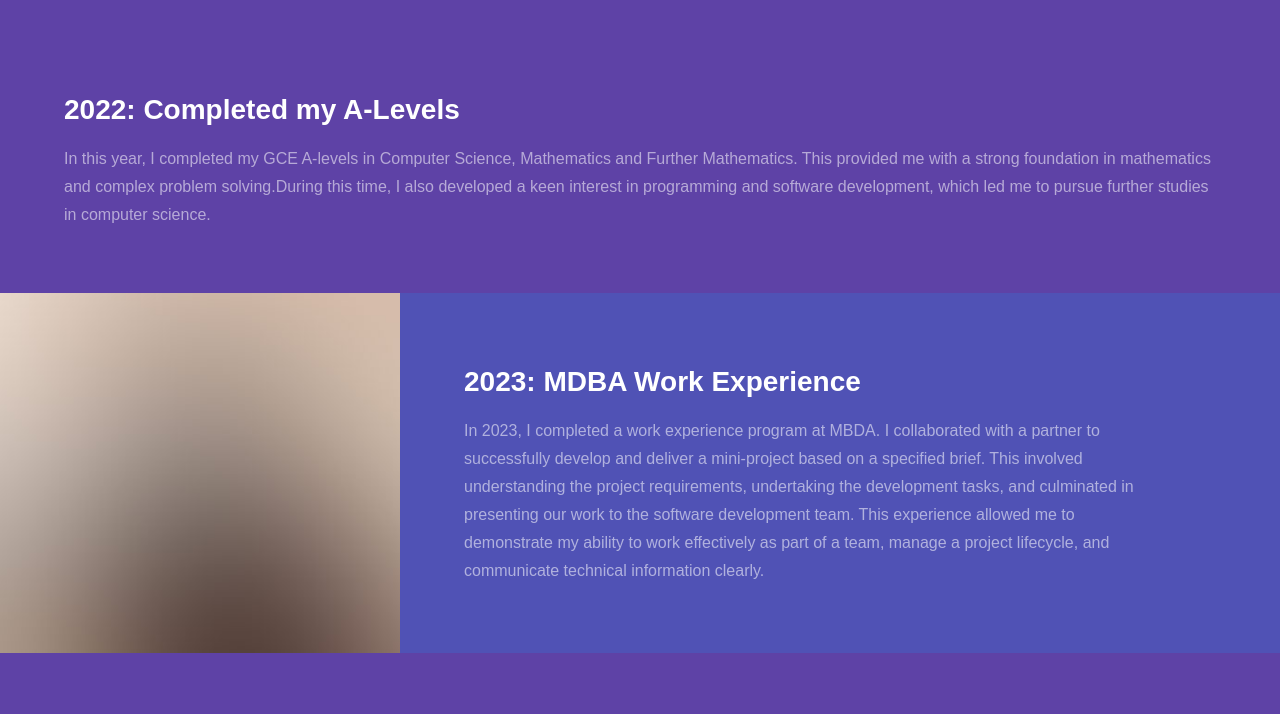
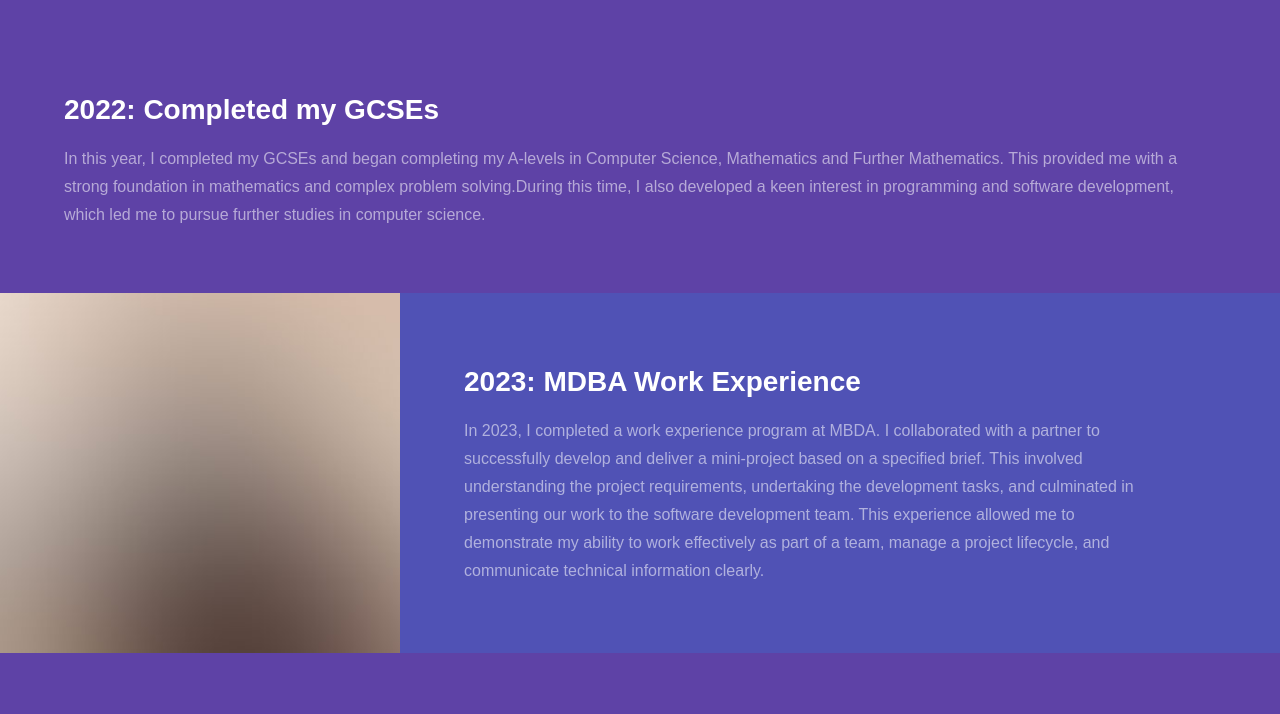
Before and after one commit to GH-Samir/GH-Samir.github.io, a plain HTML site: page myexperiences.html in a window 1280 px wide. Shown: the part 66-780 px from the top of the page. Drawn offline with Linux system fonts and the light colour scheme.

Commit message:
date change

```diff
--- a/myexperiences.html
+++ b/myexperiences.html
@@ -32,8 +32,8 @@
                 <!-- 2022 -->
                 <section id="exp-2022" class="wrapper style1 fade-up">
                     <div class="inner">
-                        <h2>2022: Completed my A-Levels</h2>
-                            <p>In this year, I completed my GCE A-levels in Computer Science, Mathematics and Further Mathematics. This provided me with a strong foundation in mathematics and complex problem solving.During this time, I also developed a keen interest in programming and software development, which led me to pursue further studies in computer science.</p>
+                        <h2>2022: Completed my GCSEs</h2>
+                            <p>In this year, I completed my GCSEs and began completing my A-levels in Computer Science, Mathematics and Further Mathematics. This provided me with a strong foundation in mathematics and complex problem solving.During this time, I also developed a keen interest in programming and software development, which led me to pursue further studies in computer science.</p>
 
                     </div>
                 </section>
```
